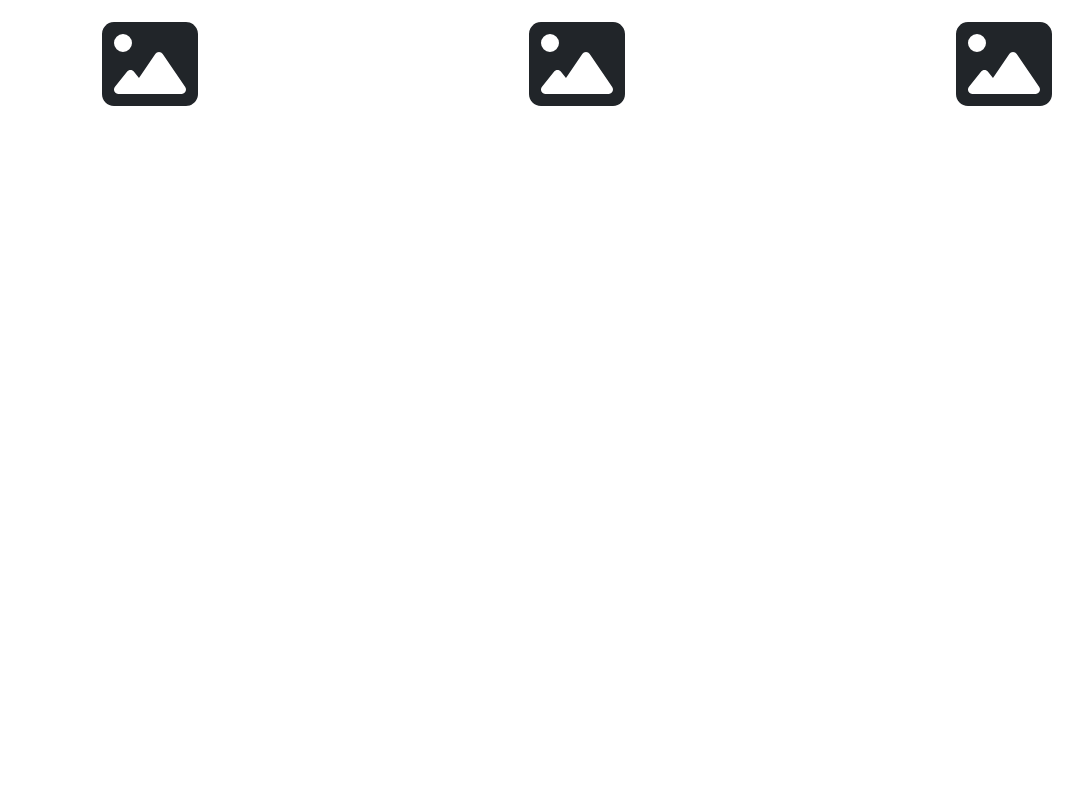
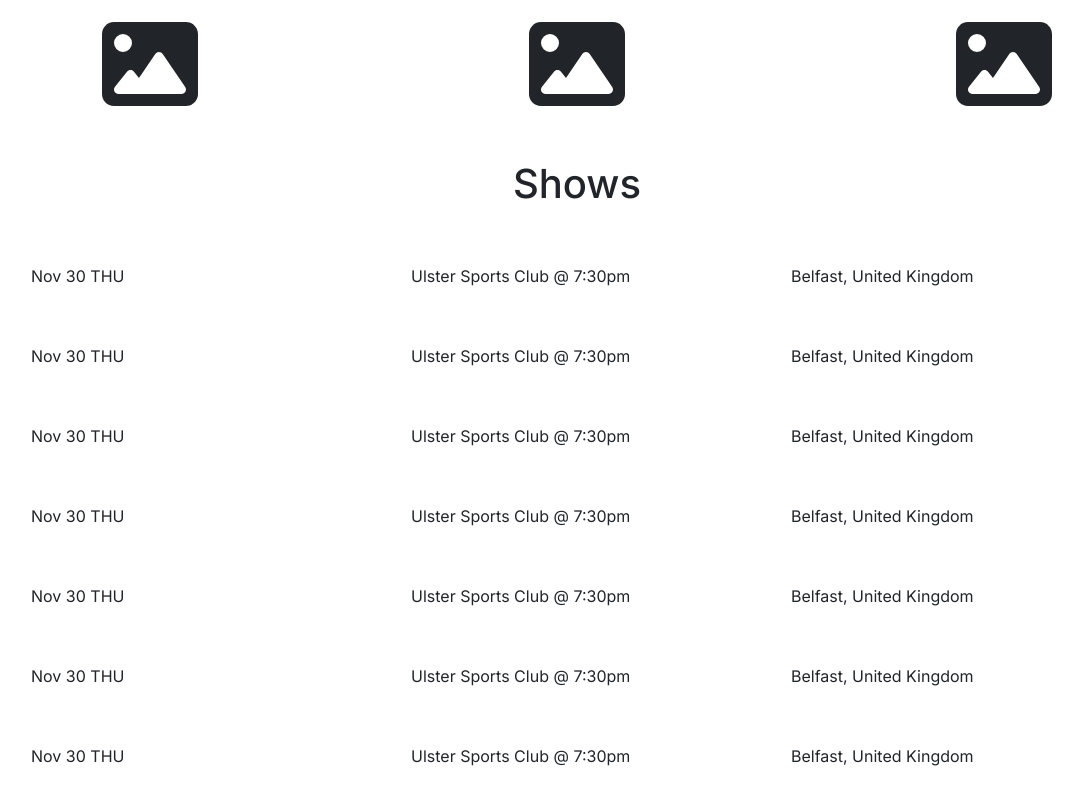
Before and after one commit to zanderambrose/morningwars, a Next.js app: page / in a window 1280 px wide. Shown: the part 1754-2554 px from the top of the page, without its empty margins (63-1146 px from the left). Before the commit the page ends 1914 px from the top, so only its background shows below. Built offline with nearby package versions, Linux system fonts and the light colour scheme.

Commit message:
Placeholder shows page.

```diff
--- /dev/null
+++ b/src/app/components/Shows.tsx
@@ -0,0 +1,50 @@
+import Container from 'react-bootstrap/Container';
+import Row from 'react-bootstrap/Row';
+import Col from 'react-bootstrap/Col';
+
+const Merch = () => {
+    return (
+        <div id="shows" className="d-flex flex-column  align-items-center" style={{ height: "30vh" }}>
+            <h2 className="font-weight-bold mb-4 fs-1">Shows</h2>
+            <Container>
+                <Row className="my-2">
+                    <Col className="p-4">Nov 30 THU</Col>
+                    <Col className="p-4">Ulster Sports Club @ 7:30pm</Col>
+                    <Col className="p-4">Belfast, United Kingdom</Col>
+                </Row>
+                <Row className="my-2">
+                    <Col className="p-4">Nov 30 THU</Col>
+                    <Col className="p-4">Ulster Sports Club @ 7:30pm</Col>
+                    <Col className="p-4">Belfast, United Kingdom</Col>
+                </Row>
+                <Row className="my-2">
+                    <Col className="p-4">Nov 30 THU</Col>
+                    <Col className="p-4">Ulster Sports Club @ 7:30pm</Col>
+                    <Col className="p-4">Belfast, United Kingdom</Col>
+                </Row>
+                <Row className="my-2">
+                    <Col className="p-4">Nov 30 THU</Col>
+                    <Col className="p-4">Ulster Sports Club @ 7:30pm</Col>
+                    <Col className="p-4">Belfast, United Kingdom</Col>
+                </Row>
+                <Row className="my-2">
+                    <Col className="p-4">Nov 30 THU</Col>
+                    <Col className="p-4">Ulster Sports Club @ 7:30pm</Col>
+                    <Col className="p-4">Belfast, United Kingdom</Col>
+                </Row>
+                <Row className="my-2">
+                    <Col className="p-4">Nov 30 THU</Col>
+                    <Col className="p-4">Ulster Sports Club @ 7:30pm</Col>
+                    <Col className="p-4">Belfast, United Kingdom</Col>
+                </Row>
+                <Row className="my-2">
+                    <Col className="p-4">Nov 30 THU</Col>
+                    <Col className="p-4">Ulster Sports Club @ 7:30pm</Col>
+                    <Col className="p-4">Belfast, United Kingdom</Col>
+                </Row>
+            </Container>
+        </div>
+    )
+}
+
+export default Merch
--- a/src/app/page.tsx
+++ b/src/app/page.tsx
@@ -4,6 +4,7 @@ import Navigation from "./components/Navbar"
 import Landing from "./components/Landing"
 import Video from "./components/Video"
 import Merch from "./components/Merch"
+import Shows from "./components/Shows"
 
 export default function Home() {
     return (
@@ -12,6 +13,7 @@ export default function Home() {
             <Landing />
             <Video />
             <Merch />
+            <Shows />
         </main>
     );
 }
```
